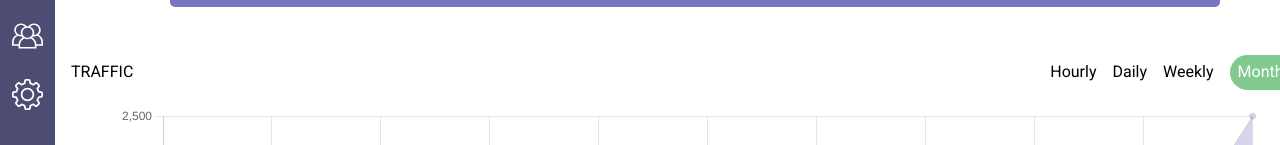
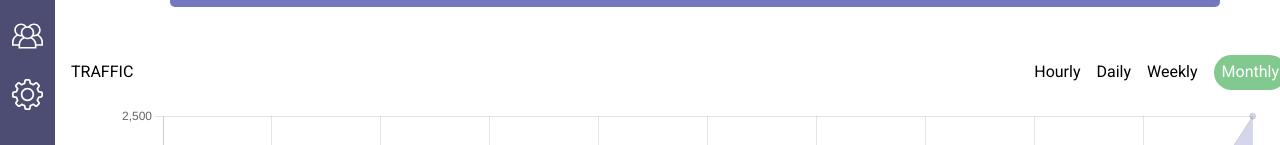
Before and after one commit to dylancbailey/Web-App-Dashboard, a plain HTML site: page index.html in a window 1280 px wide. Shown: the part 209-354 px from the top of the page. Drawn offline with nearby package versions, Linux system fonts and the light colour scheme.

Commit message:
Adjusts traffic-nav positioning

```diff
--- a/css/styles.css
+++ b/css/styles.css
@@ -468,6 +468,10 @@ select:first-child {
     .activity, .settings {
         grid-column: 2 / span 1;
     }
+    /* Main */
+    .traffic-nav {
+        margin-right: 3rem;
+    }
 
     /* Recent */
     .activity,
```
